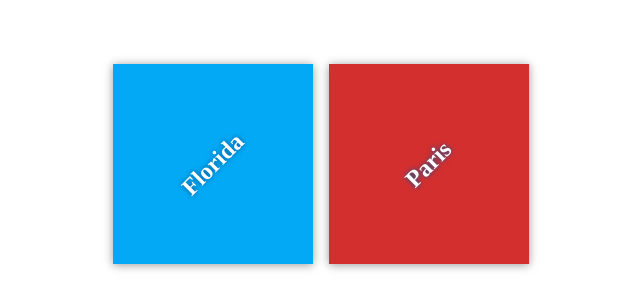
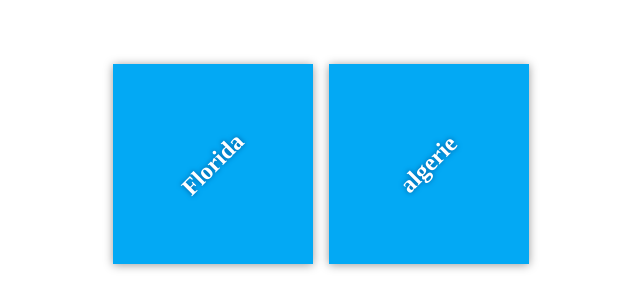
Before and after one commit to benyahia32/my-travel-plants, a plain HTML site: page index.html in a window 1280 px wide. Shown: the part 236-544 px from the top of the page, without its empty margins (319-959 px from the left). Drawn offline with Linux system fonts and the light colour scheme.

Commit message:
Add starting destinations

```diff
--- a/index.html
+++ b/index.html
@@ -15,8 +15,8 @@
 <h2>Florida</h2>
 </div>
 
-<div class="destination" id="paris">
-<h2>Paris</h2>
+<div class="destination" id="algerie">
+<h2>algerie</h2>
 </div>
 </div>
 </div>
```
